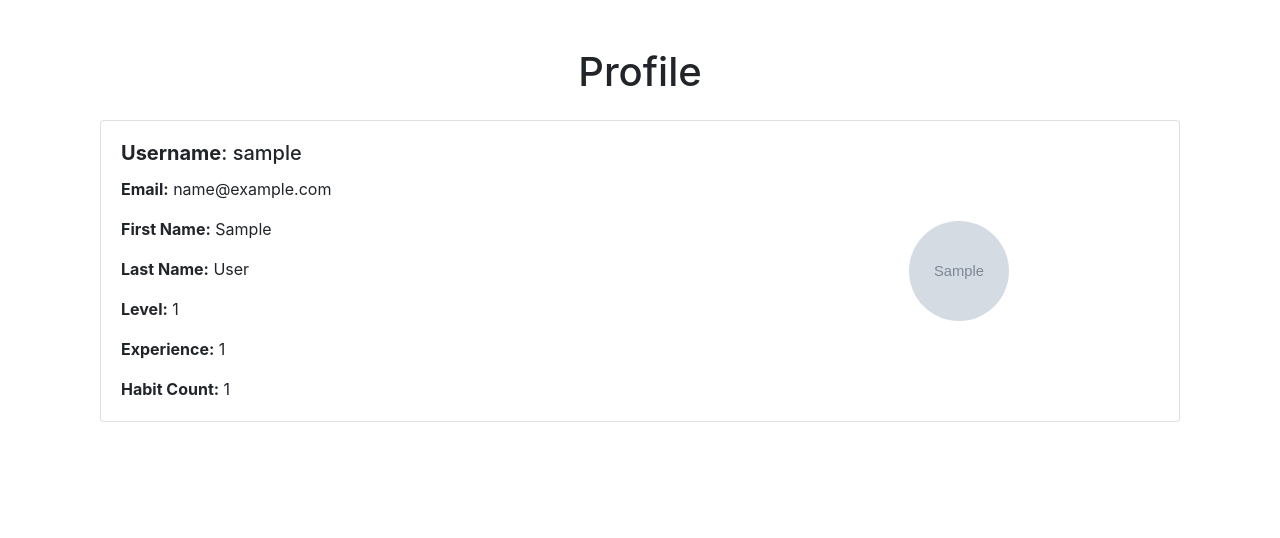
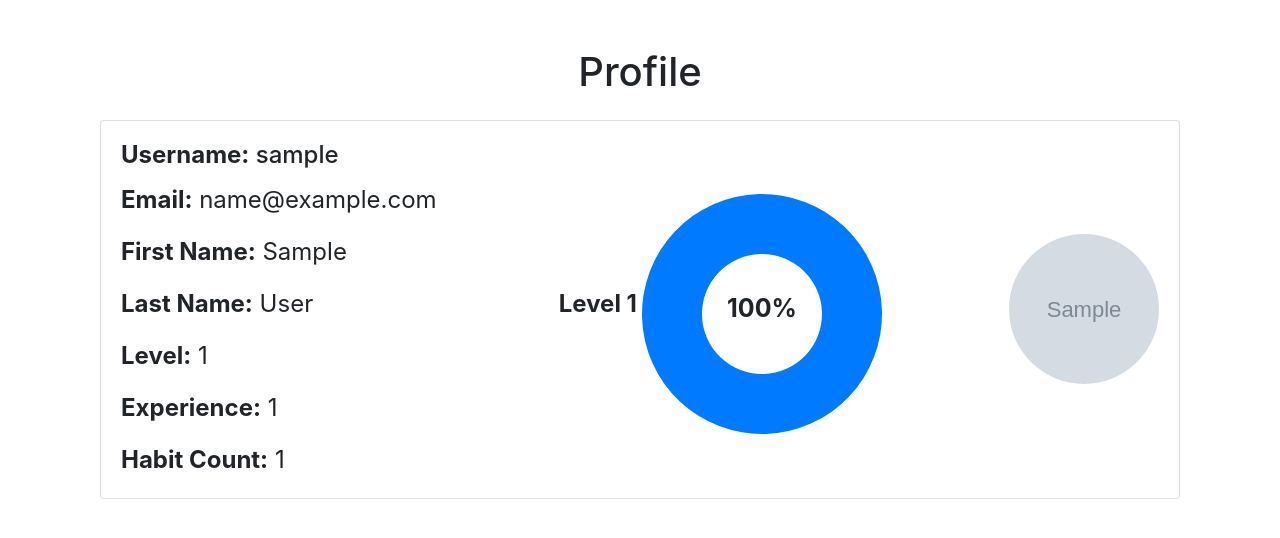
Before and after one commit to DenyysChernenko/HabitTracker, a Django app: page /profile/ in a window 1280 px wide. Shown: the part 80-618 px from the top of the page. Run offline with Django 5.2, Linux system fonts and the light colour scheme; a user stored in the database is signed in; tables that the repository leaves empty hold one stand-in row (values such as "Sample post"); grey boxes marked "Sample" are stand-in pictures; some libraries are stand-ins or nearby versions.

Commit message:
Added gaining experience after completing habits logic

```diff
--- a/habit_tracker/habits/views.py
+++ b/habit_tracker/habits/views.py
@@ -1,5 +1,6 @@
 from django.shortcuts import render, redirect, get_object_or_404
 from .models import Habit
+from random import randint
 from .forms import HabitForm, HabitUpdateCountForm
 from django.utils.dateparse import parse_date
 from django.views.generic import ListView, DetailView, CreateView, UpdateView, DeleteView
@@ -15,6 +16,10 @@ def habit_update_count(request, pk):
         if form.is_valid():
             habit = form.save(commit=False)
             habit.update_count()
+            random_xp = randint(1, 8) * habit.current_streak if habit.current_streak != 0 else randint(1, 8)
+            user = request.user
+            user.experience += random_xp
+            user.save()
             form.save()
             return redirect('habit_detail', pk=habit.pk)
     else:
--- a/habit_tracker/users/models.py
+++ b/habit_tracker/users/models.py
@@ -57,7 +57,24 @@ class User(AbstractUser):
         except LevelConfig.DoesNotExist:
             return 100
 
+    def update_level(self):
+
+        try:
+            while True:
+                next_level_confing = LevelConfig.objects.get(level=self.level + 1)
+
+                if self.experience >= next_level_confing.xp_required:
+                    self.level += 1
+                else:
+                    break
+
+        except LevelConfig.DoesNotExist:
+            pass
+
+    def save(self, *args, **kwargs):
+        self.update_level()
+        super().save(*args, **kwargs)
+
     class Meta:
-
         verbose_name = 'User'
         verbose_name_plural = 'Users'
--- a/habit_tracker/users/templates/users/profile.html
+++ b/habit_tracker/users/templates/users/profile.html
@@ -4,24 +4,54 @@
 {% load static %}
 <style>
     .profile-img {
-        width: 100px;
-        height: 100px;
+        width: 150px;
+        height: 150px;
         object-fit: cover;
         border-radius: 50%;
-        margin-right: 150px;
+        margin-left: 20px;
     }
     .profile-container {
         display: flex;
         align-items: center;
+        justify-content: space-between;
     }
     .profile-details {
-        flex: 1;
+        text-align: left;
+        margin-right: 20px;
     }
-    .center-items {
-            flex-grow: 1;
-            display: flex;
-            justify-content: center;
-        }
+    .profile-details h5, .profile-details p {
+        font-size: 1.5rem;
+    }
+    .progress-container {
+        display: flex;
+        justify-content: center;
+        flex-grow: 1;
+    }
+    .progress-circle {
+        position: relative;
+        width: 250px;
+        height: 250px;
+    }
+    .progress-circle canvas {
+        position: absolute;
+        top: 0;
+        left: 0;
+        width: 100%;
+        height: 100%;
+    }
+    .progress-circle .progress-label {
+        position: absolute;
+        top: 50%;
+        left: 50%;
+        transform: translate(-50%, -50%);
+        font-size: 25px;
+        font-weight: bold;
+    }
+     .level-label {
+        font-size: 24px;
+        font-weight: bold;
+        margin-bottom: 10px;
+    }
 </style>
 
 <div class="container mt-5">
@@ -29,13 +59,20 @@
     <div class="card">
         <div class="card-body profile-container">
             <div class="profile-details">
-                <h5 class="card-title"><strong>Username</strong>: {{ user.username }}</h5>
+                <h5 class="card-title"><strong>Username:</strong> {{ user.username }}</h5>
                 <p class="card-text"><strong>Email:</strong> {{ user.email }}</p>
                 <p class="card-text"><strong>First Name:</strong> {{ user.first_name }}</p>
                 <p class="card-text"><strong>Last Name:</strong> {{ user.last_name }}</p>
                 <p class="card-text"><strong>Level:</strong> {{ user.level }}</p>
                 <p class="card-text"><strong>Experience:</strong> {{ user.experience }}</p>
                 <p class="card-text"><strong>Habit Count:</strong>  {{ habit_count }}</p>
+            </div>
+            <div class="progress-container">
+                 <div class="level-label">Level {{ user.level }}</div>
+                <div class="progress-circle">
+                    <canvas id="progressChart"></canvas>
+                    <div class="progress-label">{{ user.get_progress_percentage|floatformat:0 }}%</div>
+                </div>
             </div>
             <div>
                 {% if user.profile_picture %}
@@ -47,4 +84,27 @@
         </div>
     </div>
 </div>
+
+<script src="https://cdn.jsdelivr.net/npm/chart.js"></script>
+<script>
+    var ctx = document.getElementById('progressChart').getContext('2d');
+    var progress = Math.round({{ user.get_progress_percentage|default:0 }});
+
+    var progressChart = new Chart(ctx, {
+        type: 'doughnut',
+        data: {
+            datasets: [{
+                data: [progress, 100 - progress],
+                backgroundColor: ['#007bff', '#E0E0E0'],  // Blue color for progress
+                borderWidth: 0
+            }]
+        },
+        options: {
+            cutoutPercentage: 80,
+            rotation: Math.PI / -2,
+            tooltips: { enabled: false },
+            hover: { mode: null }
+        }
+    });
+</script>
 {% endblock %}
```
Also changed, not shown: habit_tracker/levelconfigs/utils.py (deleted, +0 -20 lines).
